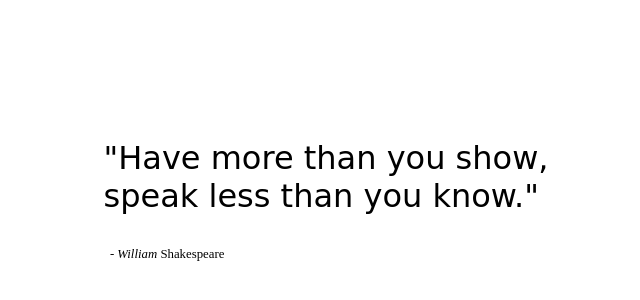
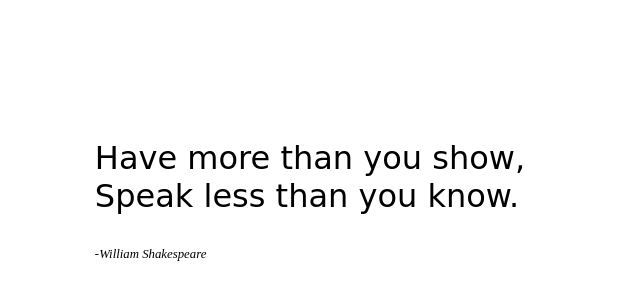
Before and after one commit to thisisabc/the-bard, a plain HTML site: page index.html in a window 1280 px wide. Shown: the part 216-516 px from the top of the page, without its empty margins (330-970 px from the left). Drawn offline with Linux system fonts and the light colour scheme; a web font is replaced by a local one.

Commit message:
Minor changes :
-removed quotes
-cleaned up CSS

```diff
--- a/assets/js/script.js
+++ b/assets/js/script.js
@@ -1,5 +1,5 @@
 
-const quotes = ["Have more than you show,<br>speak less than you know.",
+const quotes = ["Have more than you show,<br>Speak less than you know.",
 
 "Harp not on that string.",
 
@@ -7,7 +7,7 @@ const quotes = ["Have more than you show,<br>speak less than you know.",
 
 "Love all, trust a few, do wrong to none.",
 
-"Shine out fair sun,<br>till I have bought a glass,<br>That I may see my shadow as I pass.",
+"Shine out fair sun,<br>Till I have bought a glass,<br>That I may see my shadow as I pass.",
 
 "The world is grown so bad that wrens make pray where eagles dare not perch",
 
--- a/assets/style.css
+++ b/assets/style.css
@@ -1,5 +1,3 @@
-
-
 body {
 	display: flex;
 	justify-content: center;
@@ -11,40 +9,29 @@ body {
 	font-family: "UnifrakturMaguntia", cursive;
 	font-weight: 400;
 	font-style: normal;
-    font-size: 2em;
+	font-size: 2rem;
 }
-
 
 .flex-container {
 	width: 80em;
-	padding: 0 1em;
 	height: 100vh;
 	display: flex;
 	justify-content: center;
 	align-items: center;
 }
 
-img {
-	max-width: 10em;
+.author {
+	font-size: 0.8rem;
 }
 
-p {
-	padding: 0 0 0 1em;
-	font-size: 1em;
-}
+/* dark mode */
 
-.author {
-	padding-left: 3em;
-	font-size: 0.8em;
-}
-
-
-/* Style rules for dark mode */
 @media (prefers-color-scheme: dark) {
 	body {
 		color: white;
 	}
 }
+
 /* Style rules for light mode */
 @media (prefers-color-scheme: light) {
 	body {
--- a/index.html
+++ b/index.html
@@ -13,9 +13,8 @@
 	<body>
 		<div class="flex-container">
 			<div>
-
-				<p class="quote-font">"<script src="./assets/js/script.js"></script>"</p>
-				<div class="author">- <i>William</i> Shakespeare</div>
+				<p class="quote-font"><script src="./assets/js/script.js"></script></p>
+				<div class="author">-<i>William Shakespeare</i></div>
 			</div>
 		</div>
 	</body>
```
Lines whose indentation alone changed are shown as unchanged.
